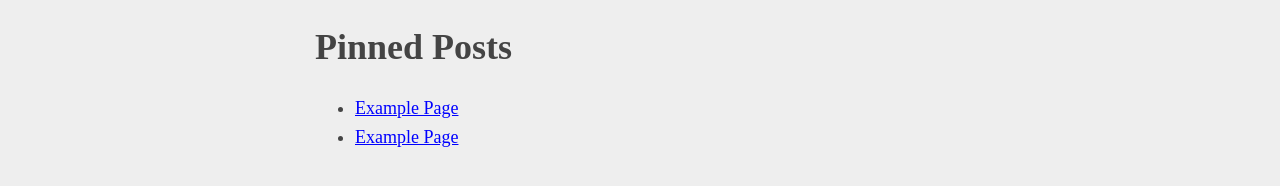
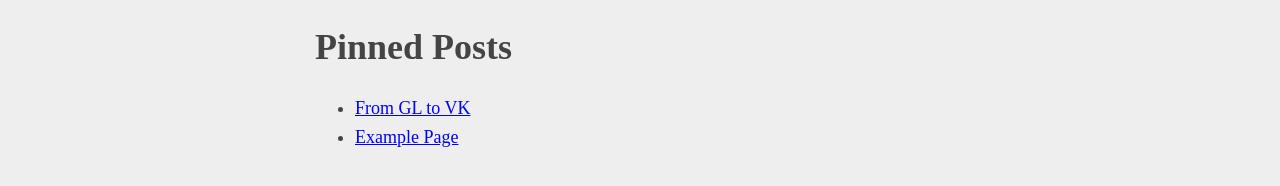
Before and after one commit to bakjedev/bakjedev.github.io, a Jekyll site: the page built from index.md, in a window 1280 px wide. Shown: the part 568-754 px from the top of the page. Built offline with Jekyll 4.4.1, drawn with Linux system fonts in a browser that asks for light colours.

Commit message:
proper title on gl to vk article

```diff
--- a/_pages/from_gl_to_vk.md
+++ b/_pages/from_gl_to_vk.md
@@ -1,5 +1,5 @@
 ---
-title: Example Page
+title: From GL to VK
 pinned: true
 ---
 
```
